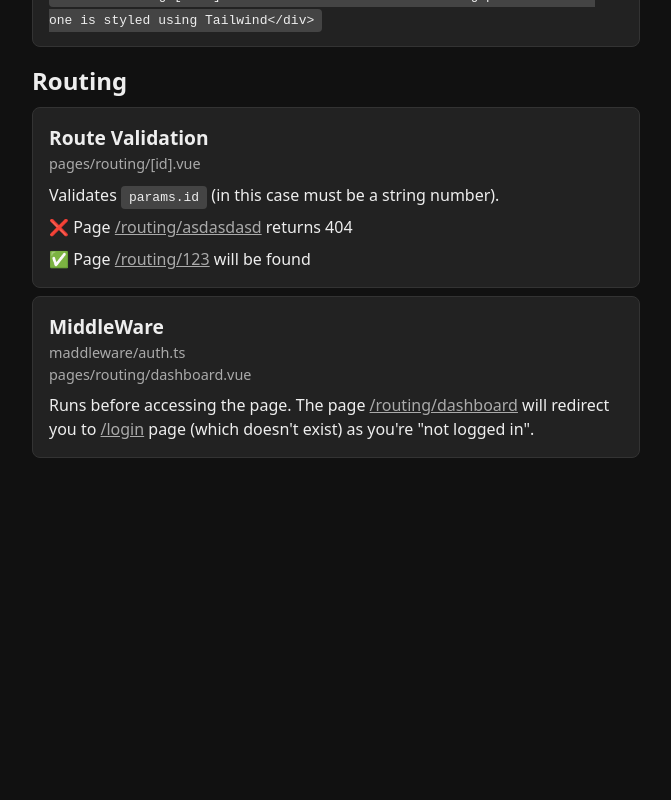
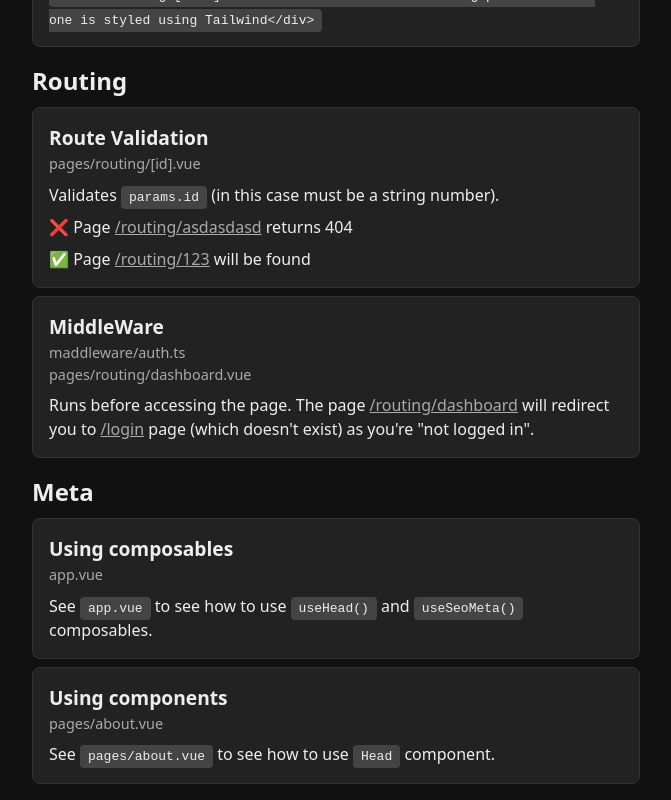
Before and after one commit to mazhugasergei/nuxt, a Nuxt app: page / in a window 1280 px wide. Shown: the part 1461-2261 px from the top of the page, without its empty margins (304-975 px from the left). Before the commit the page ends 1935 px from the top, so only its background shows below. Built offline with nearby package versions, Linux system fonts and the light colour scheme.

Commit message:
learn: meta

```diff
--- a/app.vue
+++ b/app.vue
@@ -1,5 +1,27 @@
-<script setup lang="ts">
+<script lang="ts" setup>
 import "@/assets/main.scss"
+
+useHead({
+  meta: [{ name: "description", content: "Nuxt learning notes by Mazhuga Sergei." }],
+  titleTemplate: (titleChunk) => {
+    return titleChunk ? `${titleChunk} | Nuxt App` : "Nuxt App"
+  },
+
+  script: [
+    {
+      // src: "https://third-party-script.com",
+      // valid options are: 'head' | 'bodyClose' | 'bodyOpen'
+      tagPosition: "bodyClose",
+    },
+  ],
+})
+
+useSeoMeta({
+  description: "Nuxt learning notes by Mazhuga Sergei.",
+  ogDescription: "Nuxt learning notes by Mazhuga Sergei.",
+  ogImage: "./images/logo.png",
+  twitterCard: "summary_large_image",
+})
 </script>
 
 <template>
--- /dev/null
+++ b/components/metadata.vue
@@ -0,0 +1,25 @@
+<template>
+  <section>
+    <h2>Meta</h2>
+    <Card>
+      <CardHeader>
+        <CardTitle>Using composables</CardTitle>
+        <CardDescription>app.vue</CardDescription>
+      </CardHeader>
+      <CardContent>
+        <p>
+          See <samp>app.vue</samp> to see how to use <samp>useHead()</samp> and <samp>useSeoMeta()</samp> composables.
+        </p>
+      </CardContent>
+    </Card>
+    <Card>
+      <CardHeader>
+        <CardTitle>Using components</CardTitle>
+        <CardDescription>pages/about.vue</CardDescription>
+      </CardHeader>
+      <CardContent>
+        <p>See <samp>pages/about.vue</samp> to see how to use <samp>Head</samp> component.</p>
+      </CardContent>
+    </Card>
+  </section>
+</template>
--- a/pages/about.vue
+++ b/pages/about.vue
@@ -1,8 +1,16 @@
+<script lang="ts" setup>
+const title = "about"
+const capitalTitle = title.charAt(0).toUpperCase() + title.slice(1)
+</script>
+
 <template>
+  <Head>
+    <Title>{{ capitalTitle }}</Title>
+  </Head>
   <main>
     <header>
-      <h1>About</h1>
-      <p>This is the about page</p>
+      <h1>{{ capitalTitle }}</h1>
+      <p>This is the {{ title }} page</p>
     </header>
     <article>
       <section>
--- a/pages/index.vue
+++ b/pages/index.vue
@@ -1,4 +1,7 @@
 <template>
+  <Head>
+    <Title>Home</Title>
+  </Head>
   <main>
     <header>
       <h1>Nuxt Notes</h1>
@@ -9,6 +12,7 @@
       <Assets />
       <Styling />
       <Routing />
+      <Metadata />
     </article>
   </main>
 </template>
--- a/pages/routing/[id].vue
+++ b/pages/routing/[id].vue
@@ -6,6 +6,10 @@ definePageMeta({
     // Check if the id is made up of digits
     return typeof route.params.id === "string" && /^\d+$/.test(route.params.id)
   },
+})
+
+useHead({
+  title: "Congrats!",
 })
 </script>
 
```
Also changed, not shown: 1 other file (tests, documents, lock files or other folders).
